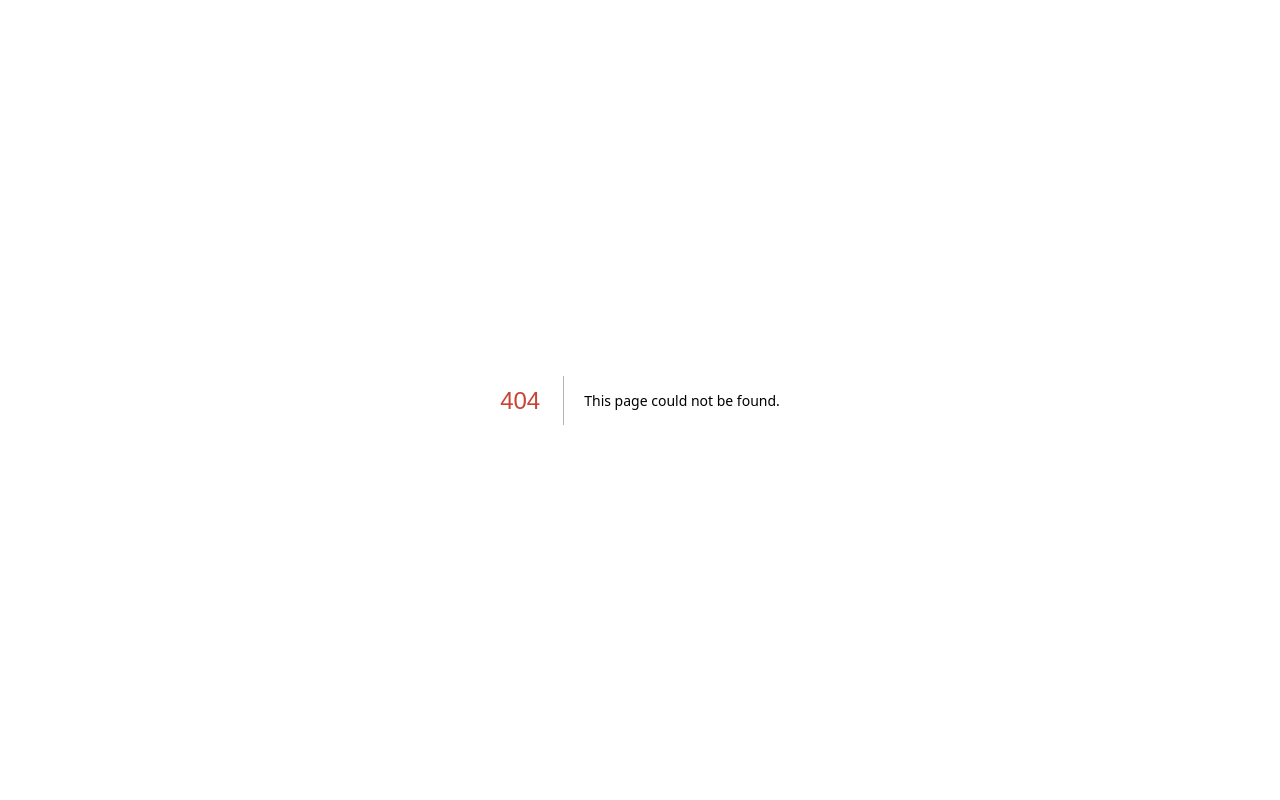
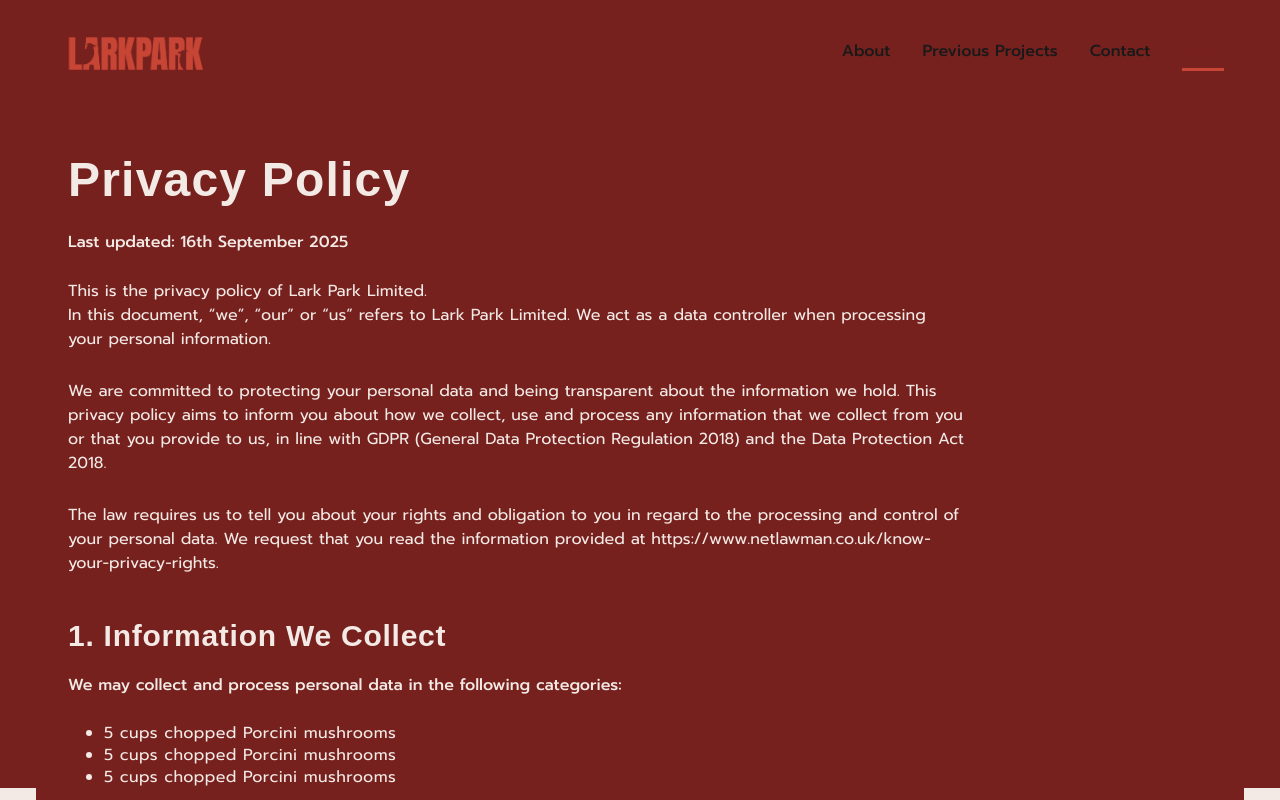
Before and after one commit to dara-odebode/lark-park-website, a Next.js app: page /legal in a window 1280 px wide. Before the commit this address had no page. Shown: the top 800 px of the page. Built offline with nearby package versions, Linux system fonts and the light colour scheme; a web font is replaced by a local one.

Commit message:
started legal page

```diff
--- a/src/app/home/page.tsx
+++ b/src/app/about/page.tsx
@@ -19,7 +19,7 @@ export default function HomePage() {
       >
         {label}
         {isActive && (
-          <span className="absolute left-0 -bottom-1 w-full h-[2px] bg-[#C64534] rounded-full"></span>
+          <span className="absolute left-0 -bottom-1 w-full h-[3px] bg-[#C64534]"></span>
         )}
       </Link>
     )
@@ -55,7 +55,7 @@ export default function HomePage() {
 
       {/* header */}
       <h1 className="text-6xl font-bold mb-29 text-left leading-snug px-8 mt-37 tracking-wide">
-        WHERE PERFORMANCE<br />MEETS PURPOSE.</h1>
+        WHERE PERFORMANCE <br /> MEETS PURPOSE.</h1>
 
       {/* Description section */}
       <div className="bg-[#77211F] p-8 mt-8 flex flex-col md:flex-row items-start justify-between h-67">
--- /dev/null
+++ b/src/app/legal/page.tsx
@@ -0,0 +1,97 @@
+'use client'
+
+import Image from 'next/image'
+import Link from "next/link";
+import { usePathname } from "next/navigation";
+
+export default function HomePage() {
+  const pathname = usePathname();
+
+  // NavLink component for active underlines
+  const NavLink = ({ href, label }: { href: string; label: string }) => {
+    const isActive = pathname === href;
+    return (
+      <Link
+        href={href}
+        className={`relative pb-1 transition-colors duration-200 ${
+          isActive ? "text-[#77211F]" : "text-[#191919] hover:text-[#77211F]"
+        }`}
+      >
+        {label}
+        {isActive && (
+          <span className="absolute left-0 -bottom-1 w-full h-[3px] bg-[#C64534]"></span>
+        )}
+      </Link>
+    )
+  }
+
+  return (
+    <main className="flex flex-col text-center px-9 bg-[#77211F]">
+
+      {/* Navbar */}
+      <nav className="w-full flex justify-between items-center px-5 py-6">
+        <Link href="/" className="flex items-center space-x-3">
+
+        {/* Logo image */}
+          <Image
+            src="/logo.png"
+            alt="Lark Park Theatre Logo"
+            width={160}
+            height={160}
+            className="object-contain"
+          />
+        </Link>
+
+        {/* navigation links */}
+        <div className="font-medium flex space-x-8 text-[#191919]">
+          <NavLink href="/about" label="About" />
+          <NavLink href="/projects" label="Previous Projects" />
+          <NavLink href="/contact" label="Contact" />
+          <NavLink href="/legal" label="Legal" />
+        </div>
+      </nav>
+
+      {/* Page content */}
+
+      {/* header */}
+      <h1 className="text-5xl text-[#F3EAE5] font-bold text-left leading-snug px-8 mt-10 tracking-wide">
+          Privacy Policy
+      </h1>
+
+          <p className="max-w-4xl text-[#F3EAE5] font-medium text-left leading-relaxed mt-4 ml-8">
+          Last updated: 16th September 2025
+          </p>
+
+          <p className="max-w-4xl text-[#F3EAE5] text-left mt-6 ml-8">
+          This is the privacy policy of Lark Park Limited. <br/>
+          In this document, “we”, “our” or “us” refers to Lark Park Limited.
+          We act as a data controller when processing your personal information.
+          </p>
+
+          <p className="max-w-4xl font-normal text-[#F3EAE5] text-left mt-7 ml-8"> {/* make text light? */}
+          We are committed to protecting your personal data and being transparent about the information we hold. This privacy policy aims to inform you about how we collect, use and process any information that we collect from you or that you provide to us, in line with GDPR (General Data Protection Regulation 2018) and the Data Protection Act 2018.
+          </p>
+
+          <p className="max-w-4xl font-normal text-[#F3EAE5] text-left mt-7 ml-8">
+          The law requires us to tell you about your rights and obligation to you in regard to the processing and control of your personal data. We request that you read the information provided at https://www.netlawman.co.uk/know-your-privacy-rights.
+          </p>
+
+      <h1 className="text-3xl text-[#F3EAE5] font-bold text-left leading-snug px-8 mt-10 tracking-wide">
+          1. Information We Collect
+      </h1>
+
+      <p className="max-w-4xl text-[#F3EAE5] font-medium text-left leading-relaxed mt-4 ml-8">
+      We may collect and process personal data in the following categories:
+      </p>
+
+      <ul className="list-disc text-[#F3EAE5] text-left leading-snug px-8 mt-6 ml-9 tracking-wide">
+        <li>5 cups chopped Porcini mushrooms</li>
+        <li>5 cups chopped Porcini mushrooms</li>
+        <li>5 cups chopped Porcini mushrooms</li>
+      </ul>
+
+
+
+    </main>
+  )
+}
--- a/src/app/page.tsx
+++ /dev/null
@@ -1,103 +0,0 @@
-import Image from "next/image";
-
-export default function Home() {
-  return (
-    <div className="font-sans grid grid-rows-[20px_1fr_20px] items-center justify-items-center min-h-screen p-8 pb-20 gap-16 sm:p-20">
-      <main className="flex flex-col gap-[32px] row-start-2 items-center sm:items-start">
-        <Image
-          className="dark:invert"
-          src="/next.svg"
-          alt="Next.js logo"
-          width={180}
-          height={38}
-          priority
-        />
-        <ol className="font-mono list-inside list-decimal text-sm/6 text-center sm:text-left">
-          <li className="mb-2 tracking-[-.01em]">
-            Get started by editing{" "}
-            <code className="bg-black/[.05] dark:bg-white/[.06] font-mono font-semibold px-1 py-0.5 rounded">
-              src/app/page.tsx
-            </code>
-            .
-          </li>
-          <li className="tracking-[-.01em]">
-            Save and see your changes instantly.
-          </li>
-        </ol>
-
-        <div className="flex gap-4 items-center flex-col sm:flex-row">
-          <a
-            className="rounded-full border border-solid border-transparent transition-colors flex items-center justify-center bg-foreground text-background gap-2 hover:bg-[#383838] dark:hover:bg-[#ccc] font-medium text-sm sm:text-base h-10 sm:h-12 px-4 sm:px-5 sm:w-auto"
-            href="https://vercel.com/new?utm_source=create-next-app&utm_medium=appdir-template-tw&utm_campaign=create-next-app"
-            target="_blank"
-            rel="noopener noreferrer"
-          >
-            <Image
-              className="dark:invert"
-              src="/vercel.svg"
-              alt="Vercel logomark"
-              width={20}
-              height={20}
-            />
-            Deploy now
-          </a>
-          <a
-            className="rounded-full border border-solid border-black/[.08] dark:border-white/[.145] transition-colors flex items-center justify-center hover:bg-[#f2f2f2] dark:hover:bg-[#1a1a1a] hover:border-transparent font-medium text-sm sm:text-base h-10 sm:h-12 px-4 sm:px-5 w-full sm:w-auto md:w-[158px]"
-            href="https://nextjs.org/docs?utm_source=create-next-app&utm_medium=appdir-template-tw&utm_campaign=create-next-app"
-            target="_blank"
-            rel="noopener noreferrer"
-          >
-            Read our docs
-          </a>
-        </div>
-      </main>
-      <footer className="row-start-3 flex gap-[24px] flex-wrap items-center justify-center">
-        <a
-          className="flex items-center gap-2 hover:underline hover:underline-offset-4"
-          href="https://nextjs.org/learn?utm_source=create-next-app&utm_medium=appdir-template-tw&utm_campaign=create-next-app"
-          target="_blank"
-          rel="noopener noreferrer"
-        >
-          <Image
-            aria-hidden
-            src="/file.svg"
-            alt="File icon"
-            width={16}
-            height={16}
-          />
-          Learn
-        </a>
-        <a
-          className="flex items-center gap-2 hover:underline hover:underline-offset-4"
-          href="https://vercel.com/templates?framework=next.js&utm_source=create-next-app&utm_medium=appdir-template-tw&utm_campaign=create-next-app"
-          target="_blank"
-          rel="noopener noreferrer"
-        >
-          <Image
-            aria-hidden
-            src="/window.svg"
-            alt="Window icon"
-            width={16}
-            height={16}
-          />
-          Examples
-        </a>
-        <a
-          className="flex items-center gap-2 hover:underline hover:underline-offset-4"
-          href="https://nextjs.org?utm_source=create-next-app&utm_medium=appdir-template-tw&utm_campaign=create-next-app"
-          target="_blank"
-          rel="noopener noreferrer"
-        >
-          <Image
-            aria-hidden
-            src="/globe.svg"
-            alt="Globe icon"
-            width={16}
-            height={16}
-          />
-          Go to nextjs.org →
-        </a>
-      </footer>
-    </div>
-  );
-}
--- a/src/components/Footer7.tsx
+++ b/src/components/Footer7.tsx
@@ -67,7 +67,7 @@ const Footer7 = ({
 
           {/* footer bar*/}
           <div className="border-t-3 border-[#C64534] mt-10 pt-6 flex flex-col md:flex-row justify-between items-center font-medium text-[#F3EAE5]">
-            <div className="flex items-center gap-80">
+            <div className="flex items-center gap-83">
               <img
                 src="/footerLogo.png"
                 alt="Logo 1"
```
